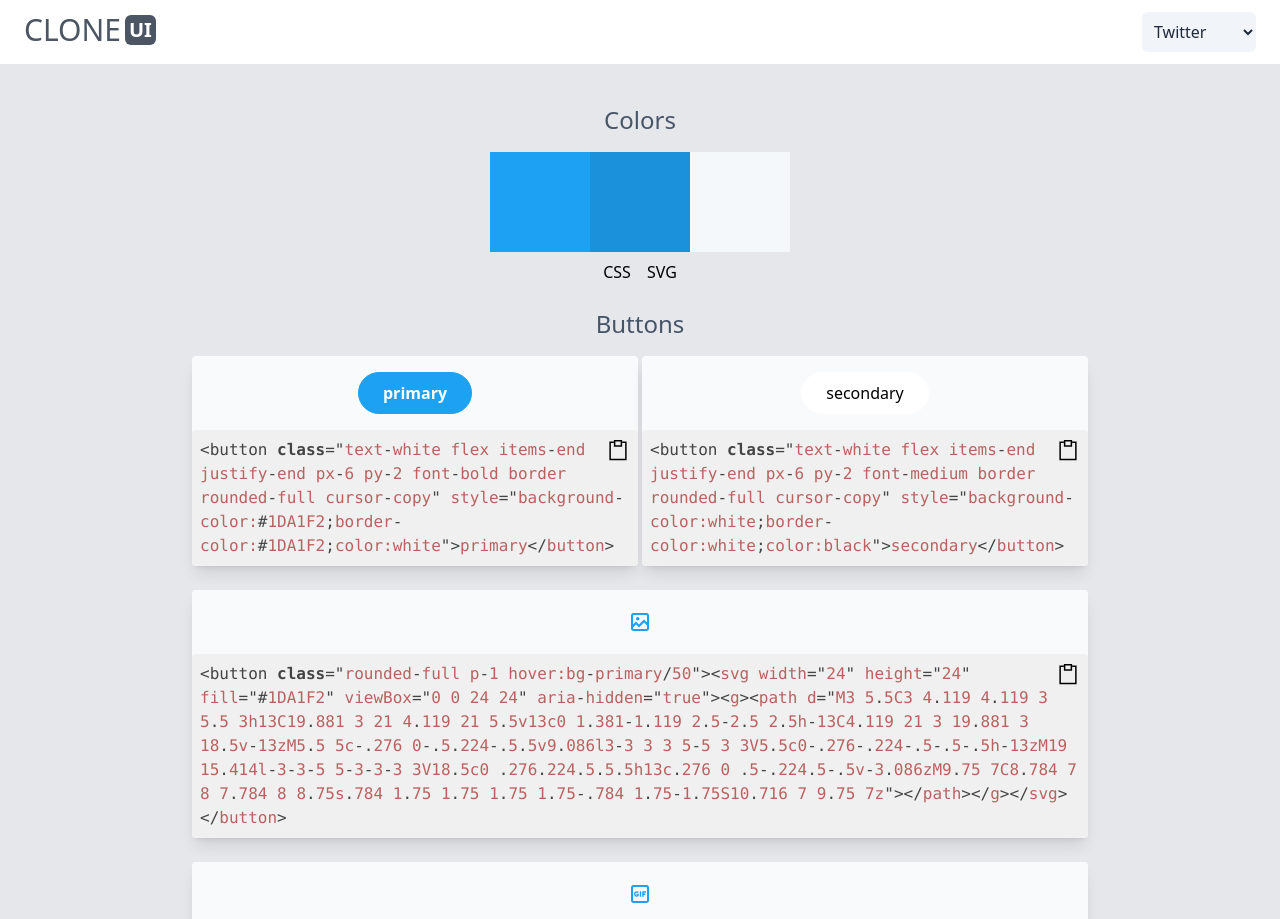
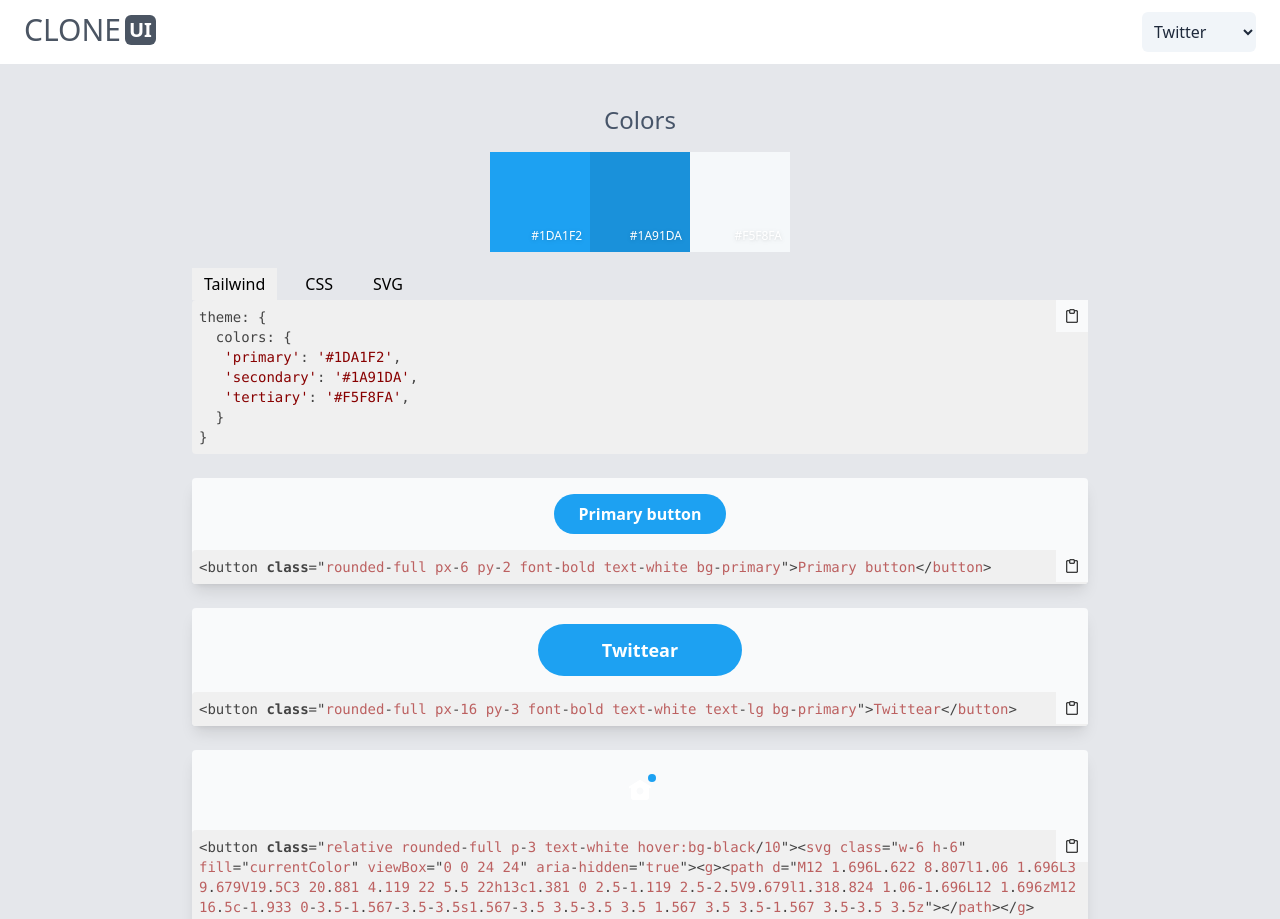
Before and after one commit to salteadorneo/clone-ui, a React (Vite) app: page / in a window 1280 px wide. Shown: the top 919 px of the page. Built offline with nearby package versions, Linux system fonts and the light colour scheme.

Commit message:
add component code + twitter WIP

```diff
--- a/src/App.jsx
+++ b/src/App.jsx
@@ -4,11 +4,10 @@
 import { Toaster } from 'sonner'
 import { THEMES } from './themes'
 import Colors from './components/Colors'
-import Buttons from './components/Buttons'
 import Logo from './components/Logo'
 
 import { version } from '../package.json'
-import Twitter from './themes/twitter'
+import Twitter from './themes/Twitter'
 
 function App () {
   const [theme, setTheme] = useState('twitter')
@@ -48,7 +47,7 @@
               }\n}`}
             </style>
             <Colors theme={theme} />
-            <Buttons theme={theme} />
+            {/* <Buttons theme={theme} /> */}
             <Twitter theme={theme} />
           </Route>
         </section>
--- a/src/Icons.jsx
+++ b/src/Icons.jsx
@@ -1,5 +1,5 @@
 export const Clipboard = () => (
-  <svg className='w-6 h-6' xmlns='http://www.w3.org/2000/svg' fill='none' stroke='currentColor' viewBox='0 0 16 16'>
+  <svg className='w-4 h-4' xmlns='http://www.w3.org/2000/svg' fill='none' stroke='currentColor' viewBox='0 0 16 16'>
     <path d='M5.75 1.75h4.5v3.5h-4.5z' />
     <path d='M5.25 2.75h-2.5v11.5h10.5V2.75h-2.5' />
   </svg>
--- a/src/components/Buttons.jsx
+++ b/src/components/Buttons.jsx
@@ -1,26 +1,8 @@
-import { toast } from 'sonner'
 import { THEMES } from '../themes'
 import Component from './Component'
 
 export default function Buttons ({ theme }) {
-  function copyToClipboard (idx) {
-    navigator.clipboard.writeText(html[idx])
-    toast.success('Copied to clipboard')
-  }
-
   const buttonsTheme = THEMES[theme].buttons
-
-  const html = Object.entries(buttonsTheme).map(([type, {
-    backgroundColor,
-    borderColor = backgroundColor,
-    color,
-    fontWeight = 'normal',
-    rounded
-  }]) => (
-    `<button class="text-${color} font-${fontWeight} flex items-end justify-end px-6 py-2 border border-[${borderColor}] ${rounded !== 'none' ? `rounded-${rounded} ` : ''}bg-[${backgroundColor}]">
-    ${type}
-</button>`
-  ))
 
   return (
     <section className='space-y-2'>
@@ -30,24 +12,16 @@
       <div className='flex justify-center gap-1'>
         {Object.entries(buttonsTheme).map(([type, {
           backgroundColor,
-          borderColor = backgroundColor,
+          border = '',
           color,
           fontWeight = 'normal',
           rounded,
           py = 2,
           px = 6
-        }], idx) => (
-          <Component
-            key={type}
-          >
+        }]) => (
+          <Component key={type}>
             <button
-              className={`text-white flex items-end justify-end px-${px} py-${py} font-${fontWeight} border rounded-${rounded} cursor-copy`}
-              style={{
-                backgroundColor,
-                borderColor,
-                color
-              }}
-              onClick={() => copyToClipboard(idx)}
+              className={`px-${px} py-${py} font-${fontWeight} ${border} rounded-${rounded} text-${color} ${backgroundColor}`}
             >
               {type}
             </button>
--- /dev/null
+++ b/src/components/Code.jsx
@@ -0,0 +1,29 @@
+import SyntaxHighlighter from 'react-syntax-highlighter/dist/esm/default-highlight'
+import { toast } from 'sonner'
+import { Clipboard } from '../Icons'
+
+export default function Code ({ code, language = 'html' }) {
+  function copyToClipboard () {
+    navigator.clipboard.writeText(code)
+    toast.success('Copied to clipboard')
+  }
+  return (
+    <div className='relative text-left'>
+      <button
+        className='absolute top-0 right-0 p-2 bg-gray-50 hover:text-primary'
+        onClick={copyToClipboard}
+      >
+        <Clipboard />
+      </button>
+
+      <SyntaxHighlighter
+        className='rounded text-sm'
+        language={language}
+        wrapLines
+        wrapLongLines
+      >
+        {code}
+      </SyntaxHighlighter>
+    </div>
+  )
+}
--- a/src/components/Colors.jsx
+++ b/src/components/Colors.jsx
@@ -1,29 +1,46 @@
 import { toast } from 'sonner'
 import { THEMES } from '../themes'
+import { useState } from 'react'
+import Code from './Code'
 
 // eslint-disable-next-line react/prop-types
 export default function Colors ({ theme }) {
+  const [tab, setTab] = useState('tailwind')
+
+  const themeColors = Object.entries(THEMES[theme].colors)
+
+  const values = {
+    tailwind: `theme: {
+  colors: {
+${themeColors.map(([color, value]) => (
+    `   '${color}': '${value}',`
+    )).join('\n')}
+  }
+}`,
+    css: `:root {\n${
+        themeColors.map(([color, value]) => (
+            `   --color-${color}: ${value};`
+        )).join('\n')
+    }\n}`,
+    svg: `<svg width="${themeColors.length * 100}" height="100" viewBox="0 0 ${themeColors.length * 100} 100" fill="none" xmlns="http://www.w3.org/2000/svg">\n${
+        themeColors.map(([color, value], idx) => (
+            `   <rect width="100" height="100" fill="${value}" x="${idx * 100}" y="0" />`
+        )).join('\n')
+    }\n</svg>`
+  }
+
+  function handleTab (e) {
+    e.preventDefault()
+    setTab(e.target.innerText.toLowerCase())
+  }
+
   function copyToClipboard (text) {
     navigator.clipboard.writeText(text)
     toast.success('Copied to clipboard')
   }
 
-  const themeColors = Object.entries(THEMES[theme].colors)
-
-  const css = `:root {\n${
-        themeColors.map(([color, value]) => (
-            `   --color-${color}: ${value};`
-        )).join('\n')
-    }\n}`
-
-  const svg = `<svg width="${themeColors.length * 100}" height="100" viewBox="0 0 ${themeColors.length * 100} 100" fill="none" xmlns="http://www.w3.org/2000/svg">\n${
-        themeColors.map(([color, value], idx) => (
-            `   <rect width="100" height="100" fill="${value}" x="${idx * 100}" y="0" />`
-        )).join('\n')
-    }\n</svg>`
-
   return (
-    <section className='space-y-2'>
+    <section className=''>
       <h2 className='text-2xl font-light text-slate-600 mb-4'>
         Colors
       </h2>
@@ -36,21 +53,22 @@
             title={value}
             onClick={() => copyToClipboard(value)}
           >
-            {/* <span className="text-xs">{value}</span>
-                <span className="text-xs">{color}</span> */}
+            <span className='text-xs text-white drop-shadow'>{value}</span>
           </div>
         ))}
       </div>
-      <div className='flex items-center justify-center gap-4'>
-        {['CSS', 'SVG'].map(value => (
+      <div className='flex items-center gap-4 mt-4'>
+        {['Tailwind', 'CSS', 'SVG'].map(value => (
           <button
             key={value}
-            onClick={() => copyToClipboard(value === 'CSS' ? css : svg)}
+            onClick={handleTab}
+            className={`${tab === value.toLowerCase() ? 'bg-[#f0f0f0]' : ''} py-1 px-3`}
           >
             {value}
           </button>
         ))}
       </div>
+      <Code code={values[tab]} language={tab === 'svg' ? 'html' : 'css'} />
     </section>
   )
 }
--- a/src/components/Component.jsx
+++ b/src/components/Component.jsx
@@ -1,16 +1,8 @@
 import ReactDOMServer from 'react-dom/server'
-
-import SyntaxHighlighter from 'react-syntax-highlighter/dist/esm/default-highlight'
-import { toast } from 'sonner'
-import { Clipboard } from '../Icons'
+import Code from './Code'
 
 export default function Component ({ text, children }) {
   const code = ReactDOMServer.renderToStaticMarkup(children)
-
-  function copyToClipboard (sender) {
-    navigator.clipboard.writeText(sender.currentTarget.outerHTML)
-    toast.success('Copied to clipboard')
-  }
 
   return (
     <section className='shadow-lg bg-gray-50 rounded'>
@@ -18,23 +10,7 @@
         {children}
       </div>
 
-      <div className='relative text-left'>
-        <button
-          className='absolute top-0 right-0 p-2 rounded-bl'
-          onClick={copyToClipboard}
-        >
-          <Clipboard />
-        </button>
-
-        <SyntaxHighlighter
-          className='rounded'
-          language='html'
-          wrapLines
-          wrapLongLines
-        >
-          {code}
-        </SyntaxHighlighter>
-      </div>
+      <Code code={code} />
 
     </section>
   )
--- a/src/themes.js
+++ b/src/themes.js
@@ -14,7 +14,7 @@
     },
     buttons: {
       primary: {
-        backgroundColor: '#1DA1F2',
+        backgroundColor: 'bg-[#1DA1F2]',
         color: 'white',
         fontWeight: 'bold',
         rounded: 'full'
@@ -41,13 +41,13 @@
     },
     buttons: {
       primary: {
-        backgroundColor: '#1877F2',
+        backgroundColor: 'bg-primary',
         color: 'white',
         fontWeight: 'bold',
         rounded: 'md'
       },
       secondary: {
-        backgroundColor: '#42B72A',
+        backgroundColor: 'bg-secondary',
         color: 'white',
         rounded: 'md'
       }
--- a/src/themes/Twitter.jsx
+++ b/src/themes/Twitter.jsx
@@ -1,43 +1,32 @@
-import { THEMES } from '../themes'
 import Component from '../components/Component'
 
 export default function Twitter ({ theme }) {
-  const colorsTheme = THEMES[theme].colors
-
   return (
     <>
       <Component>
         <button
-          className='rounded-full p-1 hover:bg-primary/50'
+          className='rounded-full px-6 py-2 font-bold text-white bg-primary'
         >
-          <svg
-            width={24}
-            height={24}
-            fill={colorsTheme.primary}
-            viewBox='0 0 24 24'
-            aria-hidden='true'
-          >
-            <g>
-              <path
-                d='M3 5.5C3 4.119 4.119 3 5.5 3h13C19.881 3 21 4.119 21 5.5v13c0 1.381-1.119 2.5-2.5 2.5h-13C4.119 21 3 19.881 3 18.5v-13zM5.5 5c-.276 0-.5.224-.5.5v9.086l3-3 3 3 5-5 3 3V5.5c0-.276-.224-.5-.5-.5h-13zM19 15.414l-3-3-5 5-3-3-3 3V18.5c0 .276.224.5.5.5h13c.276 0 .5-.224.5-.5v-3.086zM9.75 7C8.784 7 8 7.784 8 8.75s.784 1.75 1.75 1.75 1.75-.784 1.75-1.75S10.716 7 9.75 7z'
-              />
-            </g>
-          </svg>
+          Primary button
         </button>
       </Component>
       <Component>
         <button
-          className='rounded-full p-1 hover:bg-primary/50'
+          className='rounded-full px-16 py-3 font-bold text-white text-lg bg-primary'
         >
-          <svg
-            width={24}
-            height={24}
-            fill={colorsTheme.primary}
-            viewBox='0 0 24 24'
-            aria-hidden='true'
-          >
-            <g><path d='M3 5.5C3 4.119 4.12 3 5.5 3h13C19.88 3 21 4.119 21 5.5v13c0 1.381-1.12 2.5-2.5 2.5h-13C4.12 21 3 19.881 3 18.5v-13zM5.5 5c-.28 0-.5.224-.5.5v13c0 .276.22.5.5.5h13c.28 0 .5-.224.5-.5v-13c0-.276-.22-.5-.5-.5h-13zM18 10.711V9.25h-3.74v5.5h1.44v-1.719h1.7V11.57h-1.7v-.859H18zM11.79 9.25h1.44v5.5h-1.44v-5.5zm-3.07 1.375c.34 0 .77.172 1.02.43l1.03-.86c-.51-.601-1.28-.945-2.05-.945C7.19 9.25 6 10.453 6 12s1.19 2.75 2.72 2.75c.85 0 1.54-.344 2.05-.945v-2.149H8.38v1.032H9.4v.515c-.17.086-.42.172-.68.172-.76 0-1.36-.602-1.36-1.375 0-.688.6-1.375 1.36-1.375z' /></g>
-          </svg>
+          Twittear
+        </button>
+      </Component>
+      <Component>
+        <button className='relative rounded-full p-3 text-white hover:bg-black/10'>
+          <svg className='w-6 h-6' fill='currentColor' viewBox='0 0 24 24' aria-hidden='true'><g><path d='M12 1.696L.622 8.807l1.06 1.696L3 9.679V19.5C3 20.881 4.119 22 5.5 22h13c1.381 0 2.5-1.119 2.5-2.5V9.679l1.318.824 1.06-1.696L12 1.696zM12 16.5c-1.933 0-3.5-1.567-3.5-3.5s1.567-3.5 3.5-3.5 3.5 1.567 3.5 3.5-1.567 3.5-3.5 3.5z' /></g></svg>
+          <div className='absolute top-2 right-2 w-2 h-2 rounded-full bg-primary' />
+        </button>
+      </Component>
+      <Component>
+        <button className='relative rounded-full p-3 text-white hover:bg-black/10'>
+          <svg className='w-6 h-6' fill='currentColor' viewBox='0 0 24 24' aria-hidden='true'><g><path d='M19.993 9.042C19.48 5.017 16.054 2 11.996 2s-7.49 3.021-7.999 7.051L2.866 18H7.1c.463 2.282 2.481 4 4.9 4s4.437-1.718 4.9-4h4.236l-1.143-8.958zM12 20c-1.306 0-2.417-.835-2.829-2h5.658c-.412 1.165-1.523 2-2.829 2zm-6.866-4l.847-6.698C6.364 6.272 8.941 4 11.996 4s5.627 2.268 6.013 5.295L18.864 16H5.134z' /></g></svg>
+          <div className='absolute top-2 right-2 w-4 aspect-square rounded-full bg-primary text-[11px]'>1</div>
         </button>
       </Component>
     </>
```
